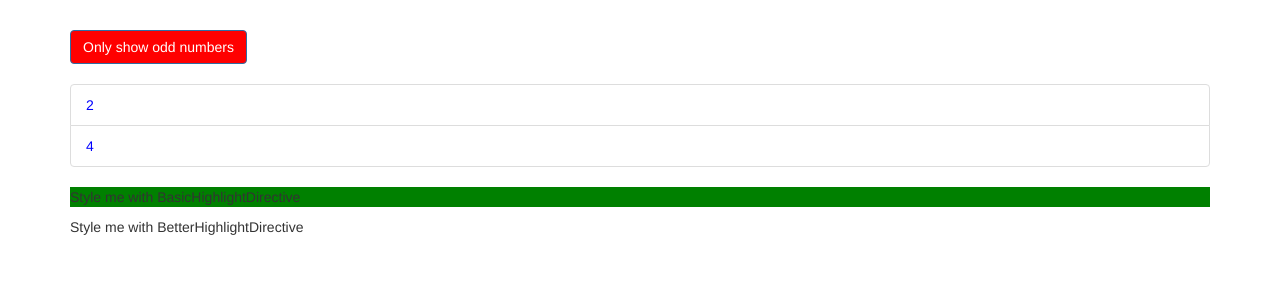
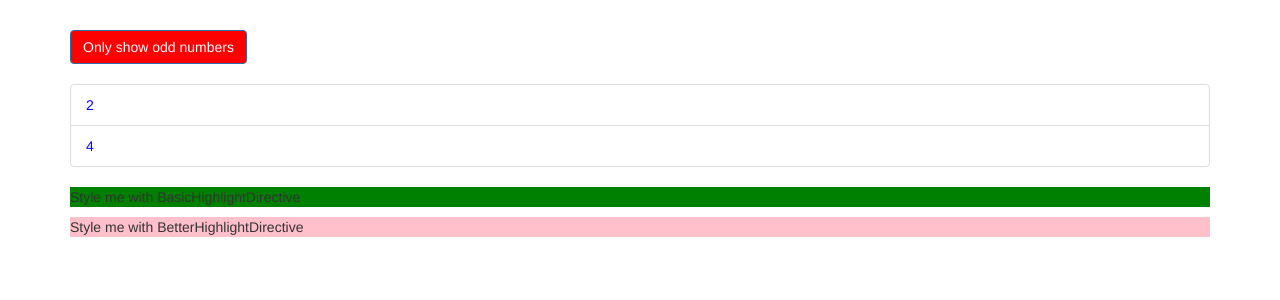
Before and after one commit to verlil/angular5-directives-start, an Angular app: page / in a window 1280 px wide. Shown: the top 300 px of the page. Built offline with nearby package versions, Linux system fonts and the light colour scheme.

Commit message:
no square brackets

```diff
--- a/src/app/app.component.html
+++ b/src/app/app.component.html
@@ -26,7 +26,7 @@
         </div>
       </ul>
       <p appBasicHighlight>Style me with BasicHighlightDirective</p>
-      <p appBetterHighlight [appBetterHighlight]="'yellow'">Style me with BetterHighlightDirective</p>
+      <p appBetterHighlight [appBetterHighlight]="'yellow'" defaultColor="pink">Style me with BetterHighlightDirective</p>
     </div>
   </div>
 </div>
```
